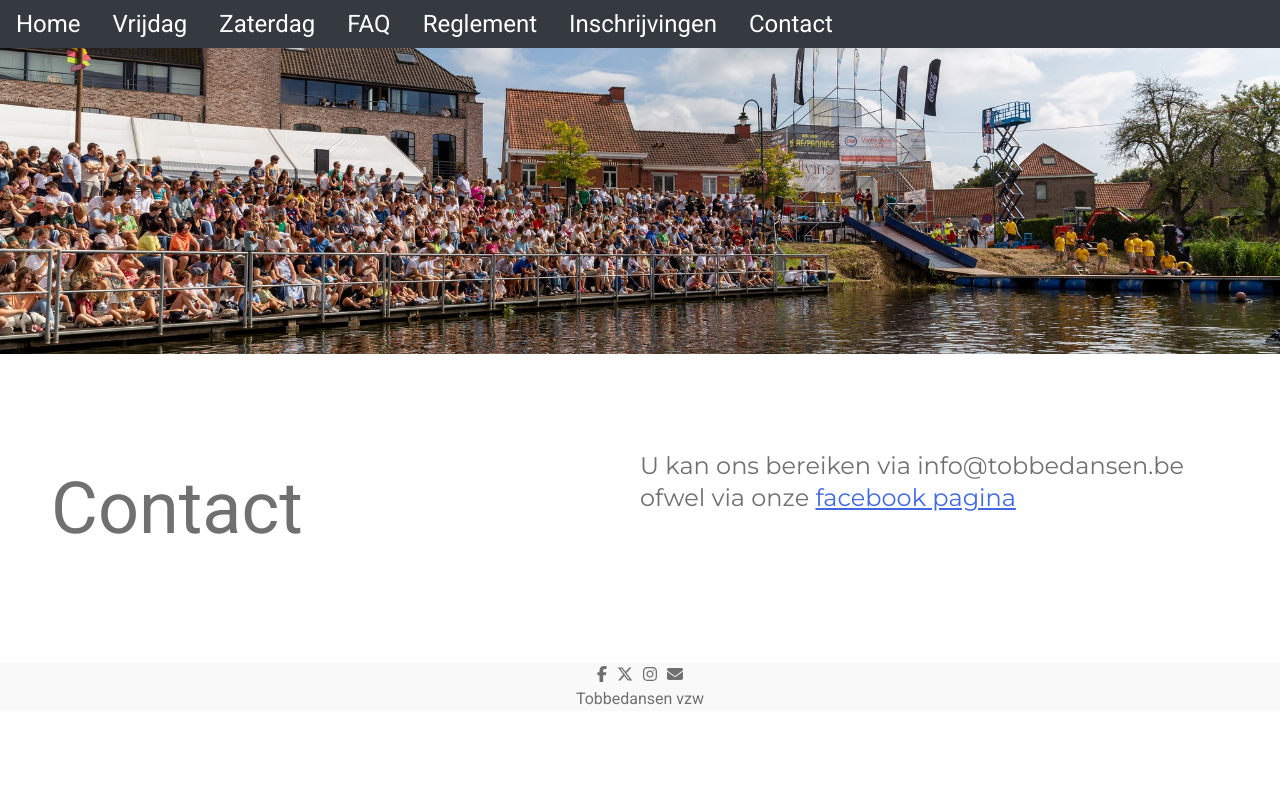
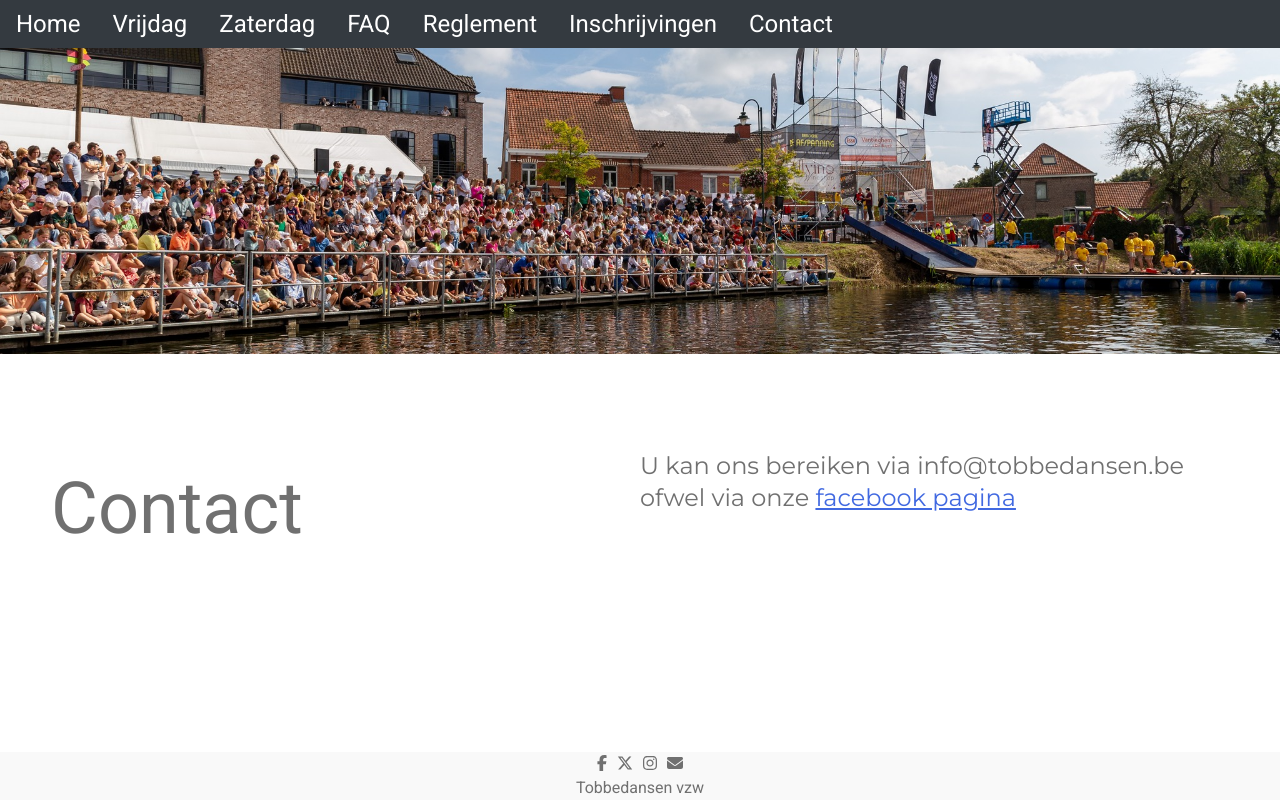
Before and after one commit to Jonas-D-M/Next-Tobbedansen, a Next.js app: page /contact in a window 1280 px wide. Built offline with nearby package versions, Linux system fonts and the light colour scheme.

Commit message:
add title to each page

```diff
--- a/src/app/(content)/contact/page.tsx
+++ b/src/app/(content)/contact/page.tsx
@@ -1,4 +1,4 @@
-'use client';
+import { Metadata } from 'next';
 import Link from 'next/link';
 import Script from 'next/script';
 import React, { useEffect } from 'react';
@@ -11,19 +11,17 @@ declare global {
   }
 }
 
+export const metadata: Metadata = {
+  title: `Tobbedansen ${new Date().getFullYear()} - Contact`,
+};
+
 const Page = () => {
-  useEffect(() => {
-    if (window.Tally) {
-      window.Tally.loadEmbeds();
-    }
-
-    return () => {};
-  }, []);
-
   return (
     <>
       <section className='o-row o-row--xl'>
-        <div className='o-container u-max-width-xl'>
+        <div
+          style={{ minHeight: '100%' }}
+          className='o-container u-max-width-xl'>
           <article className='o-section o-section--xl'>
             <div className='o-layout'>
               <div className='o-layout__item u-1-of-2-bp3'>
--- a/src/app/(content)/faq/page.tsx
+++ b/src/app/(content)/faq/page.tsx
@@ -1,5 +1,9 @@
-'use client';
+import { Metadata } from 'next';
 import React from 'react';
+
+export const metadata: Metadata = {
+  title: `Tobbedansen ${new Date().getFullYear()} - FAQ`,
+};
 
 const Page = () => {
   return (
--- a/src/app/(content)/inschrijvingen/page.tsx
+++ b/src/app/(content)/inschrijvingen/page.tsx
@@ -1,4 +1,9 @@
+import { Metadata } from 'next';
 import React from 'react';
+
+export const metadata: Metadata = {
+  title: `Tobbedansen ${new Date().getFullYear()} - Inschrijvingen`,
+};
 
 const Page = () => {
   return <div>Page</div>;
--- a/src/app/(content)/layout.tsx
+++ b/src/app/(content)/layout.tsx
@@ -7,7 +7,7 @@ const layout = ({ children }: PropsWithChildren) => {
   return (
     <>
       <Body className={`${roboto.variable} ${montserrat.variable}`}>
-        <div className='o-banner__image'></div>
+        <img className='o-banner__image' src='/img/machelen-put-crowded.jpg' />
         {children}
         <Footer />
       </Body>
--- a/src/app/(content)/reglement/page.tsx
+++ b/src/app/(content)/reglement/page.tsx
@@ -1,4 +1,9 @@
+import { Metadata } from 'next';
 import React from 'react';
+
+export const metadata: Metadata = {
+  title: `Tobbedansen ${new Date().getFullYear()} - Reglement`,
+};
 
 const Page = () => {
   return (
--- a/src/app/(content)/vrijdag/page.tsx
+++ b/src/app/(content)/vrijdag/page.tsx
@@ -1,5 +1,10 @@
 import { getEventWeekend } from '@/utils/helpers';
+import { Metadata } from 'next';
 import React from 'react';
+
+export const metadata: Metadata = {
+  title: `Tobbedansen ${new Date().getFullYear()} - Vrijdag`,
+};
 
 const Page = () => {
   const { friday } = getEventWeekend();
--- a/src/app/(content)/zaterdag/page.tsx
+++ b/src/app/(content)/zaterdag/page.tsx
@@ -1,5 +1,10 @@
 import { getEventWeekend } from '@/utils/helpers';
+import { Metadata } from 'next';
 import React from 'react';
+
+export const metadata: Metadata = {
+  title: `Tobbedansen ${new Date().getFullYear()} - Zaterdag`,
+};
 
 const Page = () => {
   const { saturday } = getEventWeekend();
--- a/src/style/screen.css
+++ b/src/style/screen.css
@@ -5,9 +5,7 @@ html {
   color: #111;
 }
 
-body {
-  margin: 0 auto;
-}
+
 
 body,
 html {
@@ -15,6 +13,13 @@ html {
   width: 100%;
   margin: 0;
   font-family: var(--font-roboto), Helvetica, arial, sans-serif;
+}
+
+body {
+  margin: 0 auto;
+  display: flex;
+  flex-direction: column;
+
 }
 
 input.textbox-300 {
@@ -388,7 +393,7 @@ u {
 }
 
 .o-banner__image {
-  background-image: url('/img/machelen-put-crowded.jpg');
+  object-fit: cover;
   background-position: center;
   background-repeat: no-repeat;
   background-size: cover;
@@ -403,6 +408,7 @@ u {
 
 .c-row__footer {
   max-height: 100%;
+  margin-top: auto;
   text-align: center;
   position: bottom;
   background-color: #f9f9f9;
@@ -426,6 +432,7 @@ u {
 
 .o-layout__item {
   width: 100%;
+  min-height: 100%;
 }
 
 .o-layout--gutter {
```
